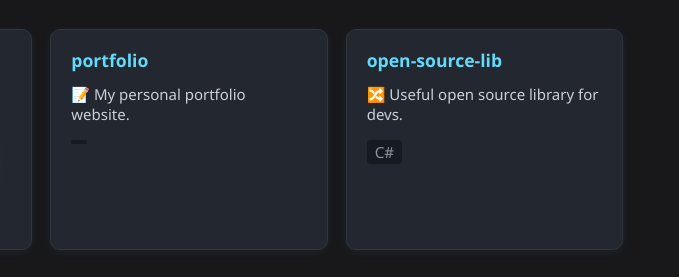
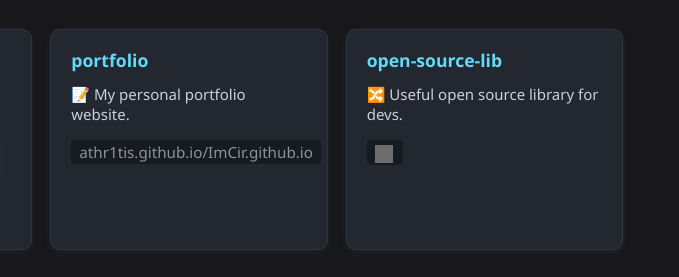
Before and after one commit to Athr1tis/Cir.github.io, a plain HTML site: page html/index.html in a window 1280 px wide. Shown: the part 523-800 px from the top of the page, 601-1280 px from the left. Drawn offline with Linux system fonts and the light colour scheme; grey boxes are pictures that could not be loaded.

Commit message:
Update index.html

```diff
--- a/html/index.html
+++ b/html/index.html
@@ -109,16 +109,22 @@
             <img src="https://www.freepnglogos.com/uploads/php-logo-png/php-logo-php-elephant-logo-vectors-download-5.png" alt="PHP"/>
           </div>
           <!--<span class="repo-lang">Python</span>-->
+          <!--  <span class="repo-lang">
+            <img src="https://cdn.jsdelivr.net/gh/tabler/tabler-icons/icons/eye.svg" alt="Eye" title="Hide-Mode" style="width:18px;height:18px;vertical-align:middle;filter:invert(80%);margin-right:2px;"/>
+            <img src="https://cdn.jsdelivr.net/gh/tabler/tabler-icons/icons/x.svg" alt="Cancel" title="Hide-Mode" style="width:16px;height:16px;vertical-align:middle;filter:invert(60%);margin-left:1px;"/>
+          </span>-->
         </div>
         <div class="pinned-card card">
           <h4>portfolio</h4>
           <p>📝 My personal portfolio website.</p>
-          <span class="repo-lang"></span>
+          <span class="repo-lang">athr1tis.github.io/ImCir.github.io</span>
         </div>
         <div class="pinned-card card">
           <h4>open-source-lib</h4>
           <p>🔀 Useful open source library for devs.</p>
-          <span class="repo-lang">C#</span>
+          <span class="repo-lang">
+            <img src="https://imgs.search.brave.com/Wn_xWl8D8eURHWSi2YjGzYyWRRxh3RkDykLt-8NIDpQ/rs:fit:860:0:0:0/g:ce/aHR0cHM6Ly9jZG4t/aWNvbnMtcG5nLmZs/YXRpY29uLmNvbS8x/MjgvMTA5ODUvMTA5/ODUzMzAucG5n" alt="Eye" title="Hide-Mode" style="width:18px;height:18px;vertical-align:middle;filter:invert(80%);margin-right:2px;"/>
+          </span>
         </div>
       </section>
       <section class="profile-activity card">
```
